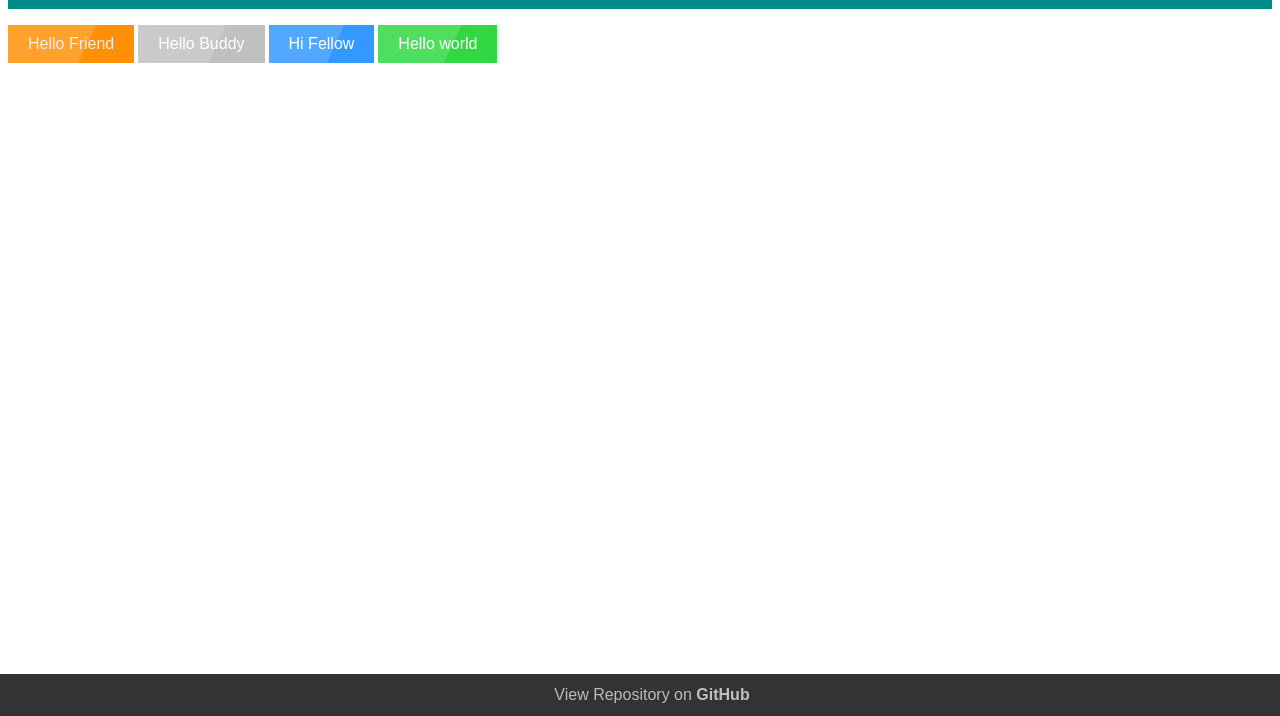
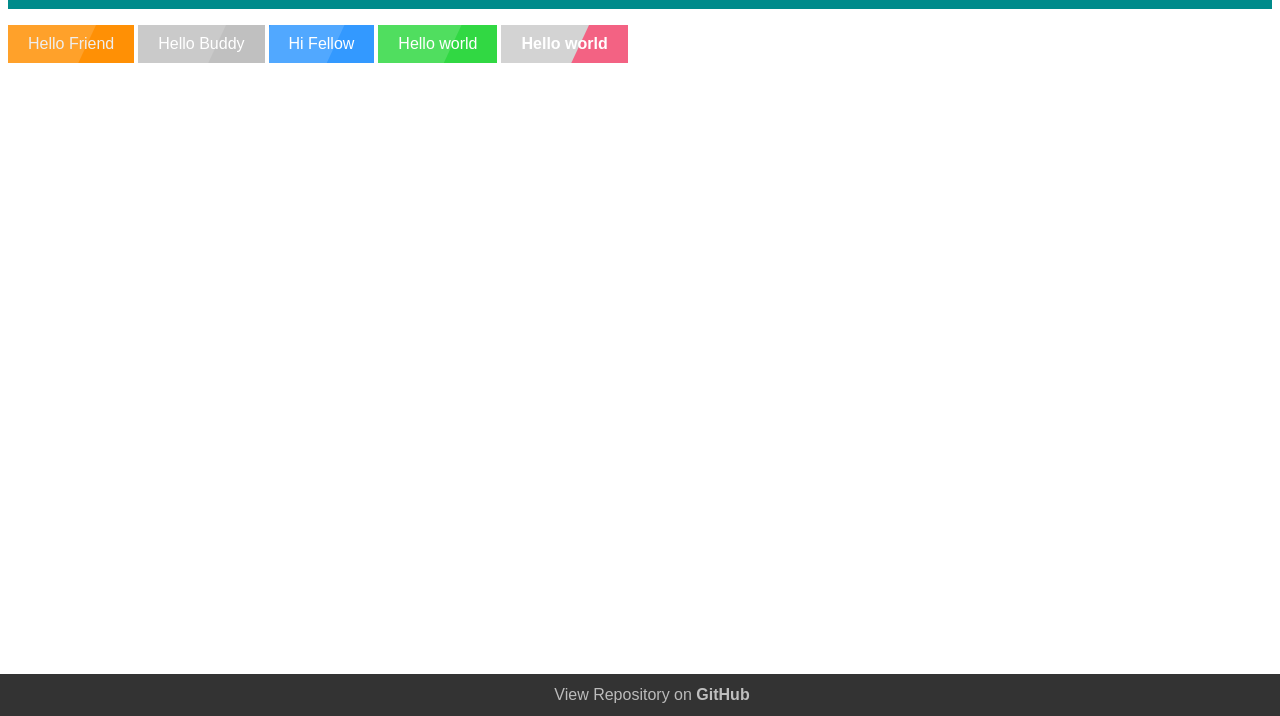
Before and after one commit to kushagrarora17/animated-buttons-hacktoberfest, a plain HTML site: page index.html in a window 1280 px wide. Shown: the part 84-800 px from the top of the page. Drawn offline with Linux system fonts and the light colour scheme.

Commit message:
add button bg pink

```diff
--- a/index.html
+++ b/index.html
@@ -32,6 +32,10 @@
 		<span class="btn-title">Hello world</span>
 	  </button>
 
+	<button class="btn btn_ctahirih__pink">
+		<span class="btn-title">Hello world</span>
+	</button>
+
 	<footer>View Repository on <a href="https://github.com/kushagrarora17/animated-buttons-hacktoberfest">GitHub</a></footer>
 </body>
 </html>
--- a/style.css
+++ b/style.css
@@ -123,6 +123,12 @@ header>h1 {
     background-color: rgba(255, 255, 255, 0.9);
 }
 
+.btn_ctahirih__pink {
+    background-color: #f36283;
+    color: #fff;
+    font-weight: bold;
+}
+
 
 /* Footer */
 footer {
```
